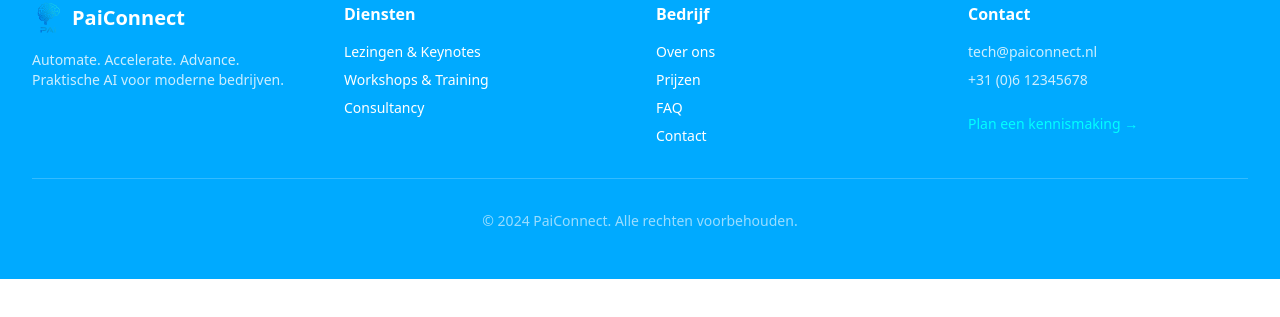
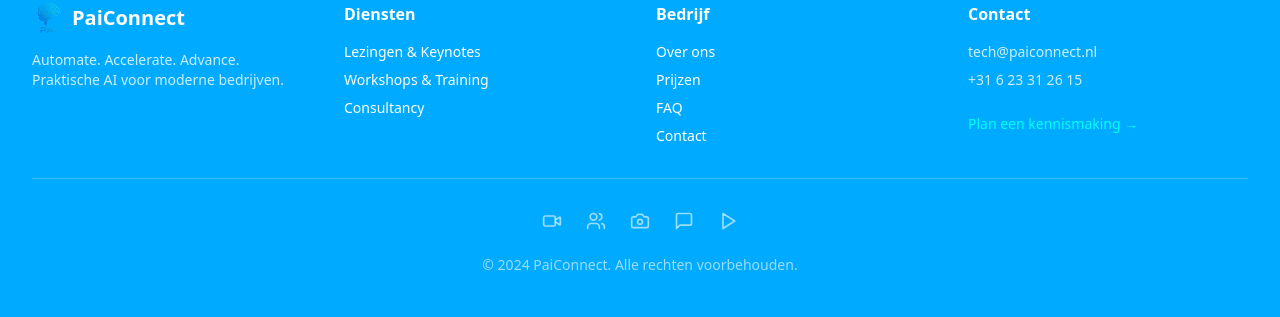
Before and after one commit to DaandinhoPy94/paiconnect, a React (Vite) app: page /faq in a window 1280 px wide. Shown: the part 1561-1878 px from the top of the page. Before the commit the page ends 1840 px from the top, so only its background shows below. Built offline with nearby package versions, Linux system fonts and the light colour scheme.

Commit message:
Update footer with social links
Add social media icon buttons (TikTok, Facebook, Instagram, X, YouTube) to the footer, linking to PaiConnect profiles. Update contact information to tech@paiconnect.nl and +31 6 23 31 26 15.

```diff
--- a/src/components/ui/footer.tsx
+++ b/src/components/ui/footer.tsx
@@ -1,5 +1,6 @@
 import React from "react";
 import { Link } from "react-router-dom";
+import { Video, Users, Camera, MessageSquare, Play } from "lucide-react";
 import logo from "@/assets/logo.png";
 const Footer = () => {
   return <footer className="bg-primary text-primary-foreground py-12">
@@ -39,7 +40,7 @@ const Footer = () => {
             <h3 className="font-semibold mb-4">Contact</h3>
             <div className="text-sm text-primary-foreground/80 space-y-2">
               <p>tech@paiconnect.nl</p>
-              <p>+31 (0)6 12345678</p>
+              <p>+31 6 23 31 26 15</p>
               <div className="pt-4">
                 <Link to="/contact" className="inline-flex items-center text-secondary hover:text-secondary/80 transition-colors">
                   Plan een kennismaking →
@@ -49,8 +50,30 @@ const Footer = () => {
           </div>
         </div>
 
-        <div className="border-t border-primary-foreground/20 mt-8 pt-8 text-center text-sm text-primary-foreground/60">
-          <p>&copy; 2024 PaiConnect. Alle rechten voorbehouden.</p>
+        <div className="border-t border-primary-foreground/20 mt-8 pt-8">
+          {/* Social Media Icons */}
+          <div className="flex justify-center space-x-6 mb-6">
+            <a href="https://tiktok.com/@paiconnect" target="_blank" rel="noopener noreferrer" className="text-primary-foreground/60 hover:text-secondary transition-colors">
+              <Video size={20} />
+            </a>
+            <a href="https://facebook.com/paiconnect" target="_blank" rel="noopener noreferrer" className="text-primary-foreground/60 hover:text-secondary transition-colors">
+              <Users size={20} />
+            </a>
+            <a href="https://instagram.com/paiconnect" target="_blank" rel="noopener noreferrer" className="text-primary-foreground/60 hover:text-secondary transition-colors">
+              <Camera size={20} />
+            </a>
+            <a href="https://x.com/paiconnect" target="_blank" rel="noopener noreferrer" className="text-primary-foreground/60 hover:text-secondary transition-colors">
+              <MessageSquare size={20} />
+            </a>
+            <a href="https://youtube.com/@paiconnect" target="_blank" rel="noopener noreferrer" className="text-primary-foreground/60 hover:text-secondary transition-colors">
+              <Play size={20} />
+            </a>
+          </div>
+
+          {/* Copyright */}
+          <div className="text-center text-sm text-primary-foreground/60">
+            <p>&copy; 2024 PaiConnect. Alle rechten voorbehouden.</p>
+          </div>
         </div>
       </div>
     </footer>;
```
